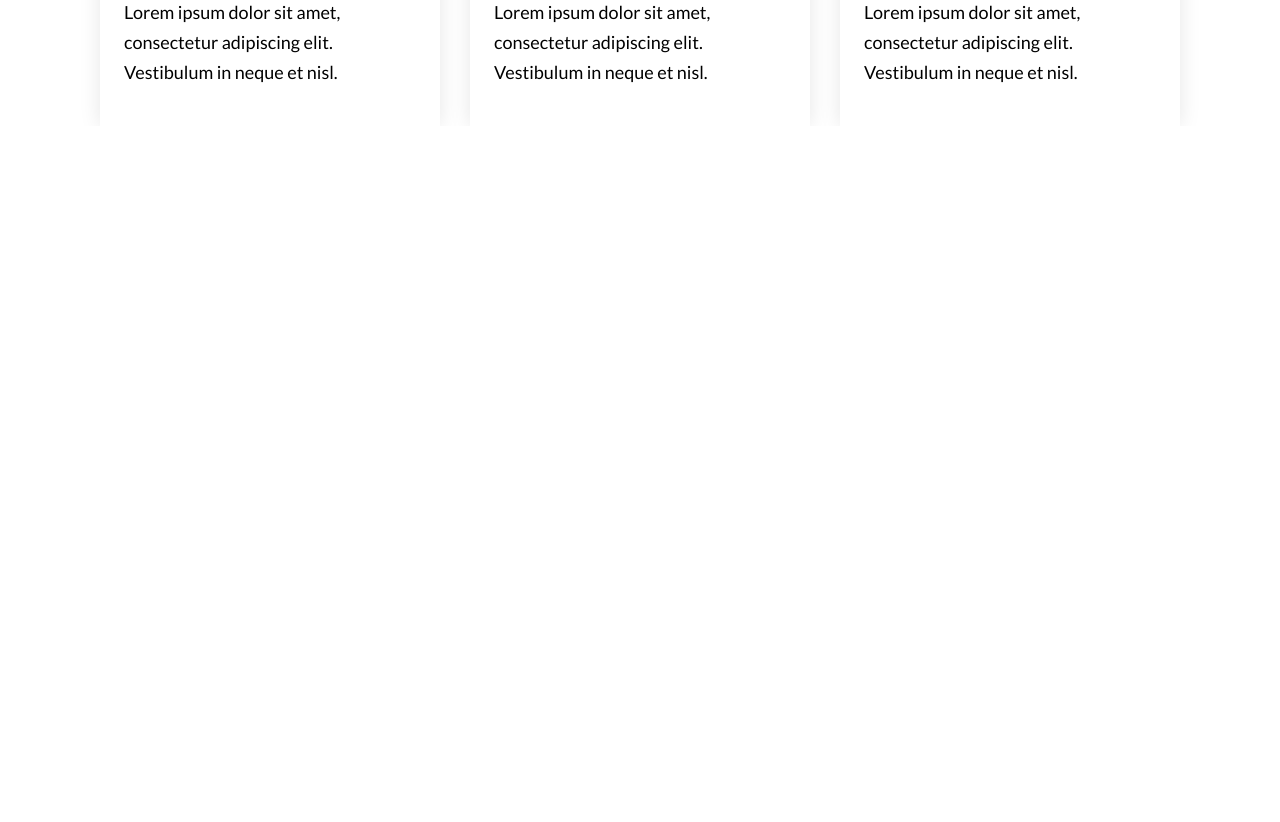
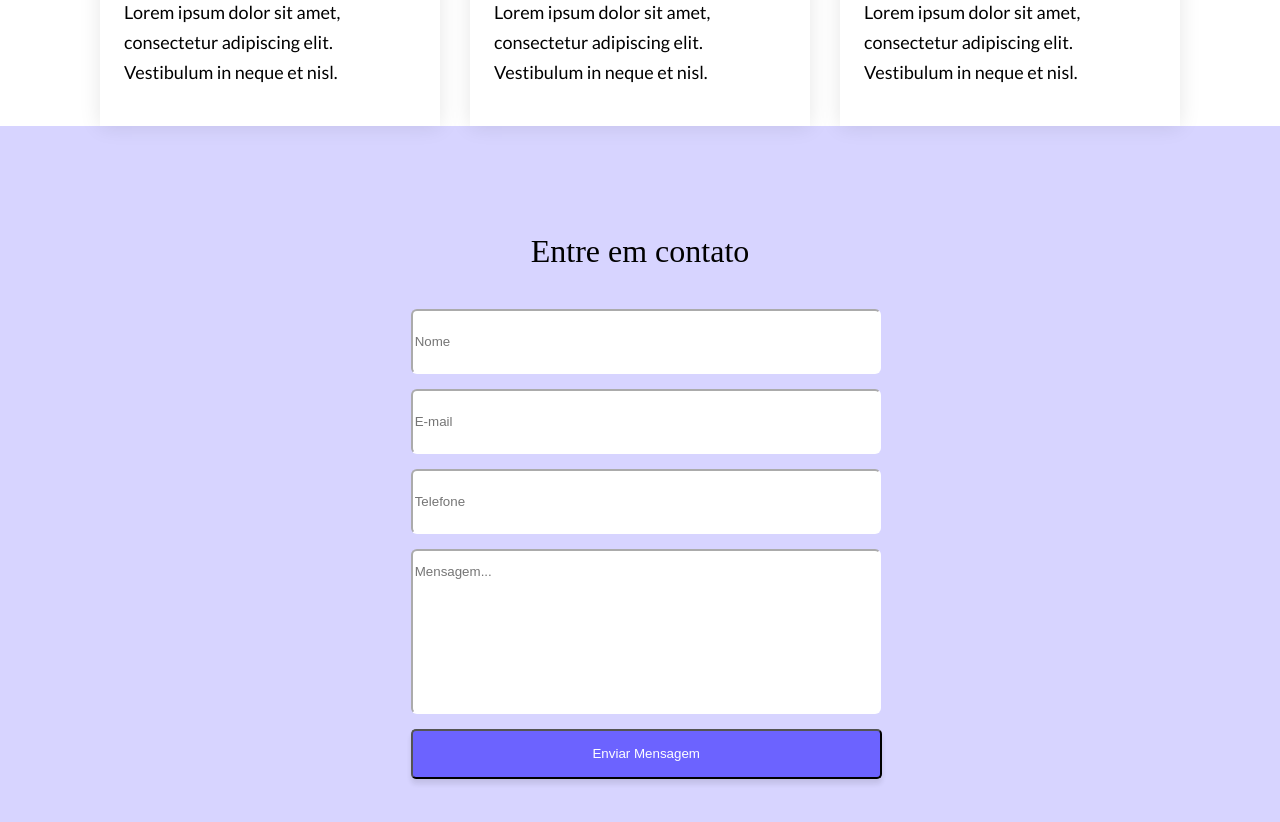
Before and after one commit to metfor/desafio3, a Next.js app: page / in a window 1280 px wide. Shown: the part 1480-2302 px from the top of the page. Before the commit the page ends 1606 px from the top, so only its background shows below. Built offline with nearby package versions, Linux system fonts and the light colour scheme.

Commit message:
feat: contact

```diff
--- a/src/components/Card/styled.ts
+++ b/src/components/Card/styled.ts
@@ -13,7 +13,7 @@ box-shadow: 0px 0px 20px rgba(0, 0, 0, 0.1);
     }
 `
 export const CardColor=styled.div`
-    width: 320px;
+    width: 340px;
     height: 222px;
     background:${props=> props.color};
     @media(max-width:1120px){
--- a/src/components/Contact/index.tsx
+++ b/src/components/Contact/index.tsx
@@ -0,0 +1,19 @@
+
+import { ButtonContact, ContainerContact, FormContact, InputMsg, MyH1, MyInput } from "./styled";
+
+export function Contact(){
+    return(
+        <>
+        <ContainerContact>
+            <MyH1>Entre em contato</MyH1>
+            <FormContact>
+                <MyInput placeholder="Nome"/>
+                <MyInput placeholder="E-mail"/>
+                <MyInput placeholder="Telefone" />
+                <InputMsg placeholder="Mensagem..."/>
+                <ButtonContact>Enviar Mensagem</ButtonContact>
+            </FormContact>
+        </ContainerContact>
+        </>
+    )
+}
--- a/src/components/Contact/styled.ts
+++ b/src/components/Contact/styled.ts
@@ -0,0 +1,72 @@
+import styled from "styled-components";
+export const ContainerContact=styled.div`
+margin:0;
+width: 100%;
+height:46.875rem ;
+background: #D7D4FF;
+justify-content: center;
+display: grid;
+text-align: center;
+
+`
+export const MyH1=styled.h1`
+    margin:0;
+    margin-top: 5.3125rem;
+    font-family: Merriwether;
+    font-weight: 400;
+    font-size: 2rem;
+    line-height: 2.5;
+
+
+
+`
+
+export const FormContact=styled.form`
+display: grid;
+
+grid-template-columns: 7.5rem  ;
+grid-template-rows:5rem 5rem 5rem 11.25rem;
+margin-left: -7.5rem;
+margin-top: -5rem;
+
+`
+
+
+export const MyInput=styled.input`
+    margin:0px;
+
+    background: #FFFFFF;
+    border-radius: 6px;
+    border-color  :#ffffff ;
+    width: 29.375rem;
+    height: 4.0625rem;
+    @media(max-width:1120px){
+        width: 16.4375rem;
+        margin-left:5.9375rem ;
+    }
+    `
+export const InputMsg=styled.input`
+margin:0px;
+    padding-bottom:120px;
+    background: #FFFFFF;
+    border-radius: 6px;
+    border-color  :#ffffff ;
+    width: 470px;
+    height: 165px;
+    @media(max-width:1120px){
+        width: 16.4375rem;
+        margin-left:5.9375rem ;
+    }
+`
+export const ButtonContact=styled.button`
+    width: 29.4375rem;
+    height: 3.125rem;
+    background: #6C63FF;
+    box-shadow: 0px 5px 5px rgba(23, 23, 23, 0.1);
+    border-radius: 5px;
+    color:white;
+    @media(max-width:1120px){
+        width: 16.4375rem;
+        margin-left:5.9375rem ;
+    }
+`
--- a/src/pages/index.tsx
+++ b/src/pages/index.tsx
@@ -1,6 +1,7 @@
 import type { NextPage } from 'next'
 import Head from 'next/head'
 import { Body } from '../components/Body'
+import { Contact } from '../components/Contact'
 
 import { Header } from '../components/Header'
 
@@ -14,6 +15,7 @@ const Home: NextPage = () => {
       </Head>
     <Header/>
    <Body/>
+   <Contact/>
     </div>
   )
 }
```
